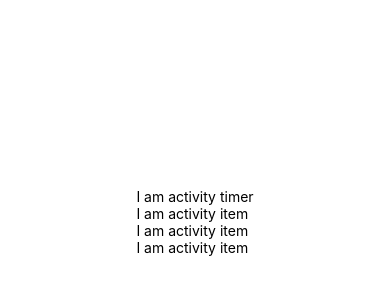
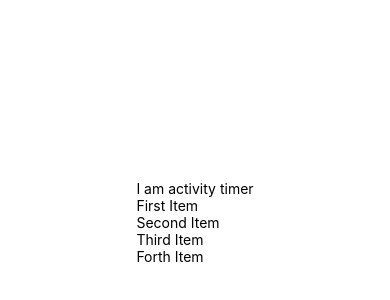
Before and after one commit to Jerga99/7-days-of-code-react-native, a React Native app: screen / in a window 390 px wide. Shown: the part 200-500 px from the top of the page. Built offline with nearby package versions, Linux system fonts and the light colour scheme.

Commit message:
Data and Flat list

```diff
--- a/src/components/activity/Item.js
+++ b/src/components/activity/Item.js
@@ -4,11 +4,11 @@
 import { Text, View } from "react-native"
 
 
-export const ActivityItem = () => {
+export const ActivityItem = ({title}) => {
   return (
     <View>
       <Text>
-        I am activity item
+        {title}
       </Text>
     </View>
   )
--- /dev/null
+++ b/src/data/activities.json
@@ -0,0 +1,30 @@
+[
+  {
+    "id": "bd7acbea-c1b1-46c2-aed5-3ad53abb28ba",
+    "title": "First Item",
+    "description": "This is a short description of the task",
+    "isActive": false,
+    "time": 0
+  },
+  {
+    "id": "3ac68afc-c605-48d3-a4f8-fbd91aa97f63",
+    "title": "Second Item",
+    "description": "This is a short description of the task",
+    "isActive": false,
+    "time": 0
+  },
+  {
+    "id": "58694a0f-3da1-471f-bd96-145571e29d72",
+    "title": "Third Item",
+    "description": "This is a short description of the task",
+    "isActive": false,
+    "time": 0
+  },
+  {
+    "id": "58694a0f-3da1-471f-bd96-145571f29d72",
+    "title": "Forth Item",
+    "description": "This is a short description of the task",
+    "isActive": false,
+    "time": 0
+  }
+]
--- a/src/screens/Home.js
+++ b/src/screens/Home.js
@@ -1,7 +1,7 @@
-import { View } from "react-native"
-import { ActivityTimer } from "../components/activity/Timer"
-import { ActivityItem } from "../components/activity/Item"
-
+import { FlatList, View } from "react-native";
+import { ActivityTimer } from "../components/activity/Timer";
+import { ActivityItem } from "../components/activity/Item";
+import data from "../data/activities.json";
 
 
 export const ActivityHomeScreen = () => {
@@ -9,9 +9,13 @@ export const ActivityHomeScreen = () => {
   return (
     <View>
       <ActivityTimer></ActivityTimer>
-      <ActivityItem></ActivityItem>
-      <ActivityItem></ActivityItem>
-      <ActivityItem></ActivityItem>
+      <FlatList
+        data={data}
+        keyExtractor={({id}) => id}
+        renderItem={({item}) =>
+          <ActivityItem title={item.title} />
+        }
+      />
     </View>
   )
 }
```
